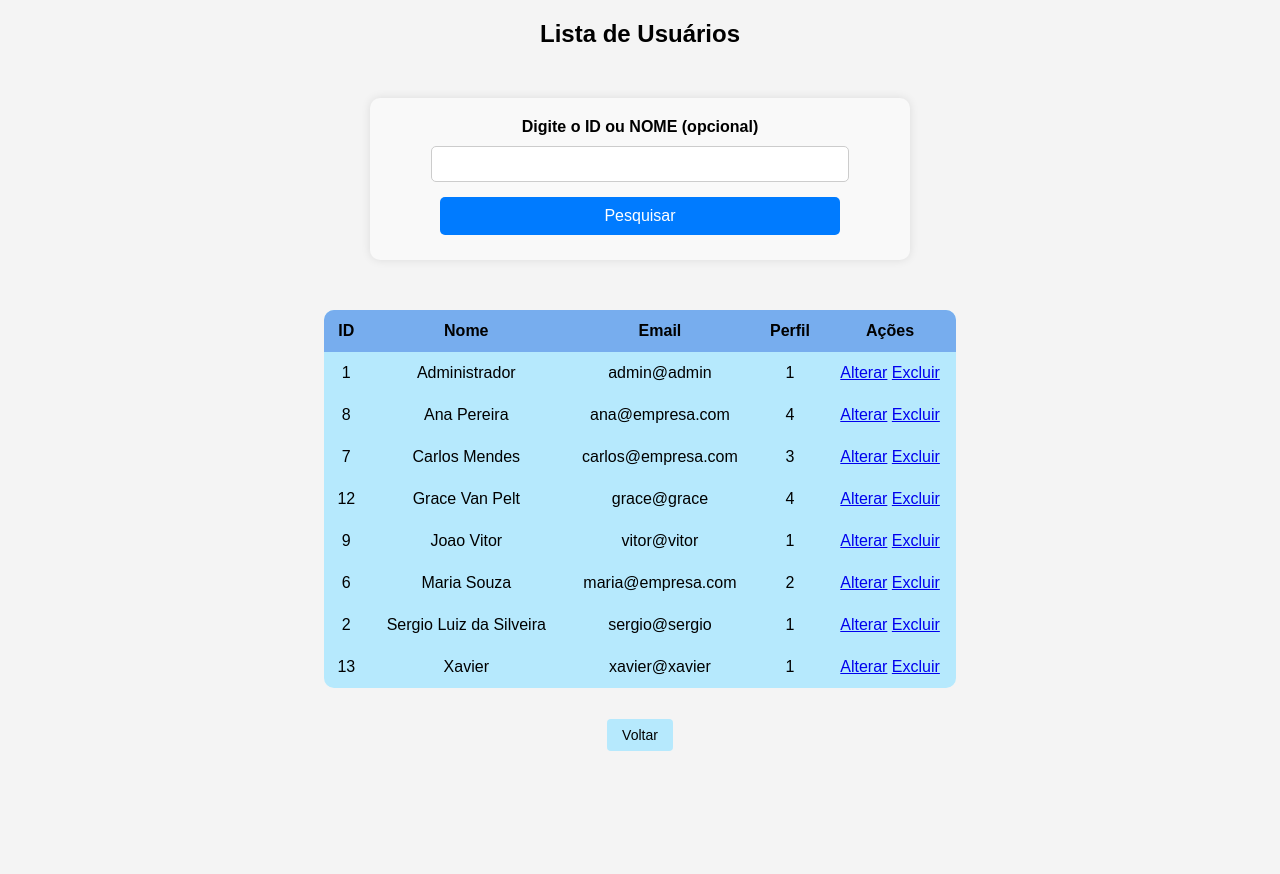
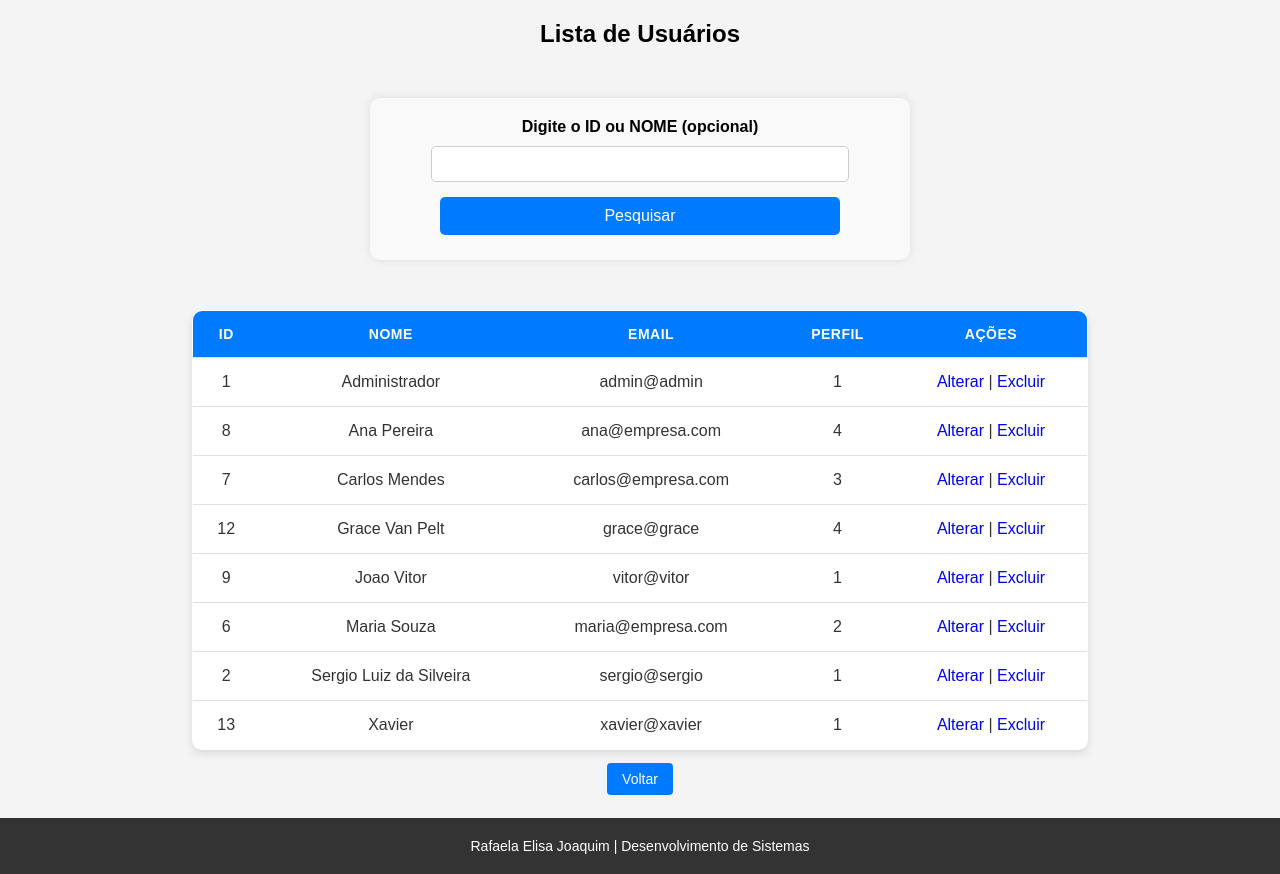
Before and after one commit to rafaelaelisajoaquim/Rafaela_Joaquim_prova, a PHP site: page /buscar_usuario.php in a window 1280 px wide. Before the commit the page ends 751 px from the top, so only its background shows below. Run offline with PHP 8.4, Linux system fonts and the light colour scheme; a user stored in the database is signed in; data comes from the database, SQL or seed files in the repository.

Commit message:
Buscar Usuário
Busca o usuário (adicionado a estilização da página).

```diff
--- a/buscar_usuario.php
+++ b/buscar_usuario.php
@@ -39,51 +39,86 @@
     <title>Buscar Usuário</title>
     <link rel="stylesheet" href="styles.css">
     <style>
-
         body {
         font-family: Arial, sans-serif;
-        background-color: #f4f4f4;
         text-align: center;
+        min-height: 100vh;
+        display: flex;
+        flex-direction: column;
+        margin: 0;
+        padding: 0;
+        overflow-x: hidden;
+    }
+
+    .content {
+        flex: 1;
     }
 
     table {
-        background-color:#b6e9fd;
+            background-color: white;
             border-radius: 10px;
-        padding: 8px 15px;
             margin: 0 auto;
-        margin:20px auto;
+            margin: 20px auto;
             border-collapse: collapse;
             overflow: hidden;
-        width: 50%;
+            width: 70%;
+            box-shadow: 0 4px 8px rgba(0,0,0,0.1);
+            border: 1px solid #ddd;
         }
 
         th, td, tr {
             text-align: center;
-        padding: 12px;
+            padding: 15px;
+            border-bottom: 1px solid #e0e0e0;
         }
 
         th {
-        background-color:rgb(119, 173, 238);
+            background-color: #007bff;
+            color: white;
+            font-size: 14px;
+            text-transform: uppercase;
+            letter-spacing: 0.5px;
         }
 
         td {
-        background-color:
+            background-color: white;
+            color: #333;
+            font-family: Arial, sans-serif;
         }
 
+        .acoes a {
+            text-decoration: none;
+        }
 
         .voltar{
             padding: 8px 15px;
-    background-color:#b6e9fd;
-    color: black;
+            background-color: #007bff;
+            color: white;
             border: none;
             border-radius: 4px;
             font-size: 14px;
             text-decoration: none;
         }
+
+        .footer {
+            background-color: #333;
+            padding: 20px;
+            margin-top: 30px;
+            width: 100%;
+            box-sizing: border-box;
+            margin-bottom: 0;
+        }
+
+        .footer p {
+            text-align: center;
+            color: white;
+            margin: 0;
+            font-size: 14px;
+        }
     </style>
-
 </head>
     <body>
+        <div class="content">
             <h2>Lista de Usuários</h2>
                 <form action="buscar_usuario.php" method="POST">
                     <label for="busca">Digite o ID ou NOME (opcional)</label>
@@ -105,9 +140,9 @@
                                 <td><?= htmlspecialchars($usuario['nome'])?></td>
                                 <td><?= htmlspecialchars($usuario['email'])?></td>
                                 <td><?= htmlspecialchars($usuario['id_perfil'])?></td>
-                    <td>
+                                <td class="acoes">
                                     <a href="alterar_usuario.php?id=<?= htmlspecialchars($usuario['id_usuario'])?>">Alterar</a>
-
+                                    |
                                     <a href="excluir_usuario.php?id=<?= htmlspecialchars($usuario['id_usuario'])?>
                                     "onclick="return confirm('Tem certeza que deseja excluir?')">Excluir</a>
                                 </td>
@@ -116,7 +151,12 @@
                     </table>
                 <?php else:?>
                     <p>Nenhum usuário encontrado</p>
-        <?php endif;?></br>
+                    <?php endif;?>
                 <a class="voltar" href="principal.php">Voltar</a>
+        </div>
+
+        <footer class="footer">
+            <p>Rafaela Elisa Joaquim | Desenvolvimento de Sistemas</p>
+        </footer>
     </body>
 </html>
```
Lines whose indentation alone changed are shown as unchanged.
